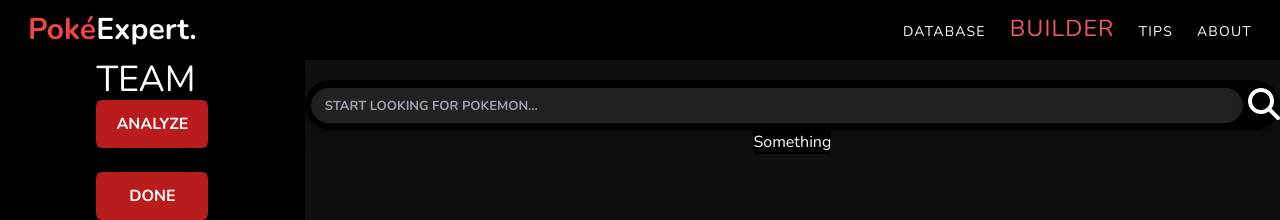
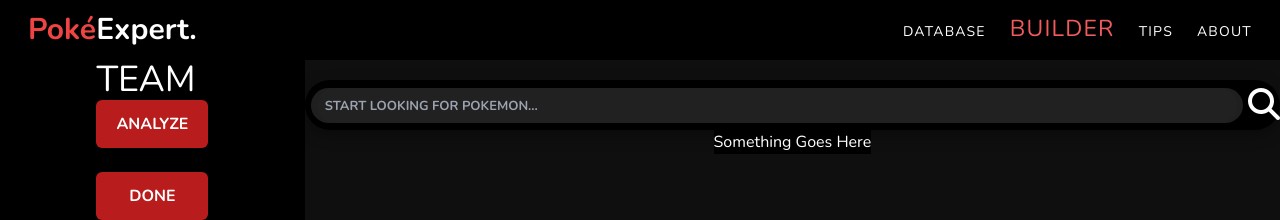
Before and after one commit to davidliberal0/poke-expert-react, a React (Create React App) app: page /builder in a window 1280 px wide. Shown: the top 220 px of the page. Built offline with nearby package versions, Linux system fonts and the light colour scheme; no server answers.

Commit message:
start building pokemon selector

```diff
--- a/src/components/team-builder/PokemonSelector.jsx
+++ b/src/components/team-builder/PokemonSelector.jsx
@@ -1,11 +1,20 @@
+import axios from "axios";
 import React from "react";
+import { useEffect, useState } from "react";
 
 const PokemonSelector = () => {
-  async function fetchPokemon() {
-    return;
-  }
+  console.log("rendered");
 
-  return <div className="bg-black">Something</div>;
+  useEffect(() => {
+    async function fetchData() {
+      const url = "https://pokeapi.co/api/v2/pokemon/";
+      const res = await axios.get(`${url}${"1"}`);
+      console.log(res.data);
+    }
+    fetchData();
+  }, []);
+
+  return <div className="bg-black">Something Goes Here</div>;
 };
 
 export default PokemonSelector;
```
